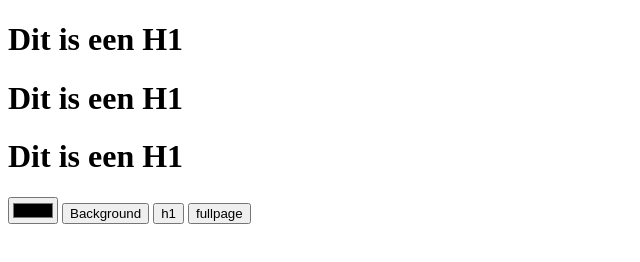
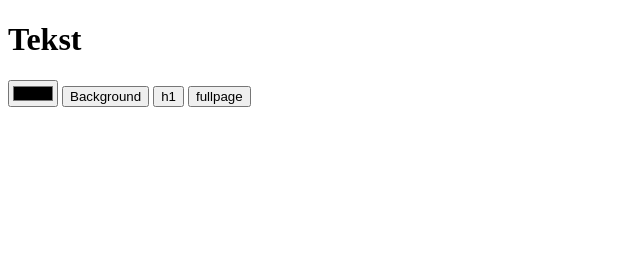
Before and after one commit to Its-Kevin/Meer-kleuren-c81cafc5, a plain HTML site: page index.html in a window 1280 px wide. Shown: the whole page, without its empty margins (0-640 px from the left). Drawn offline with Linux system fonts and the light colour scheme.

Commit message:
Update index.html

```diff
--- a/index.html
+++ b/index.html
@@ -6,9 +6,8 @@
     <script src="script.js"></script>
   </head>
   <body>
-    <h1>Dit is een H1</h1>
-     <h1>Dit is een H1</h1>
-       <h1>Dit is een H1</h1>
+    <h1>Tekst</h1>
+
     <input id="color" type="color" />
     <button onclick="changeColor('BackGround')">Background</button>
     <button onclick="changeColor('h1')">h1</button>
```
